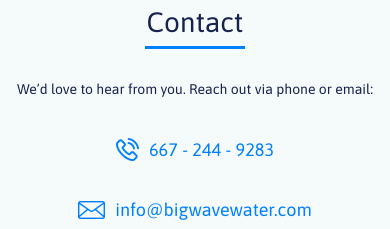
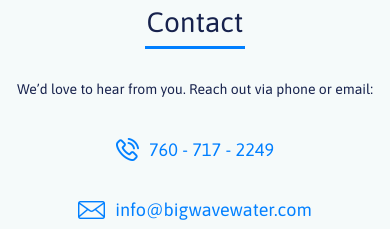
Before and after one commit to mitchHartigan/big-wave, a React (Create React App) app: page / in a window 390 px wide. Shown: the part 2380-2609 px from the top of the page. Built offline with nearby package versions, Linux system fonts and the light colour scheme.

Commit message:
content: updated contact phone number

```diff
--- a/src/pages/Homepage/_contact/index.js
+++ b/src/pages/Homepage/_contact/index.js
@@ -24,8 +24,8 @@
           <Info
             imgURL="contact_phone_icon.png"
             imgAlt="Phone icon."
-            text="667 - 244 - 9283"
-            href="tel:6672449283"
+            text="760 - 717 - 2249"
+            href="tel:7607172249"
           />
           <Info
             imgURL="contact_email_icon.png"
```
